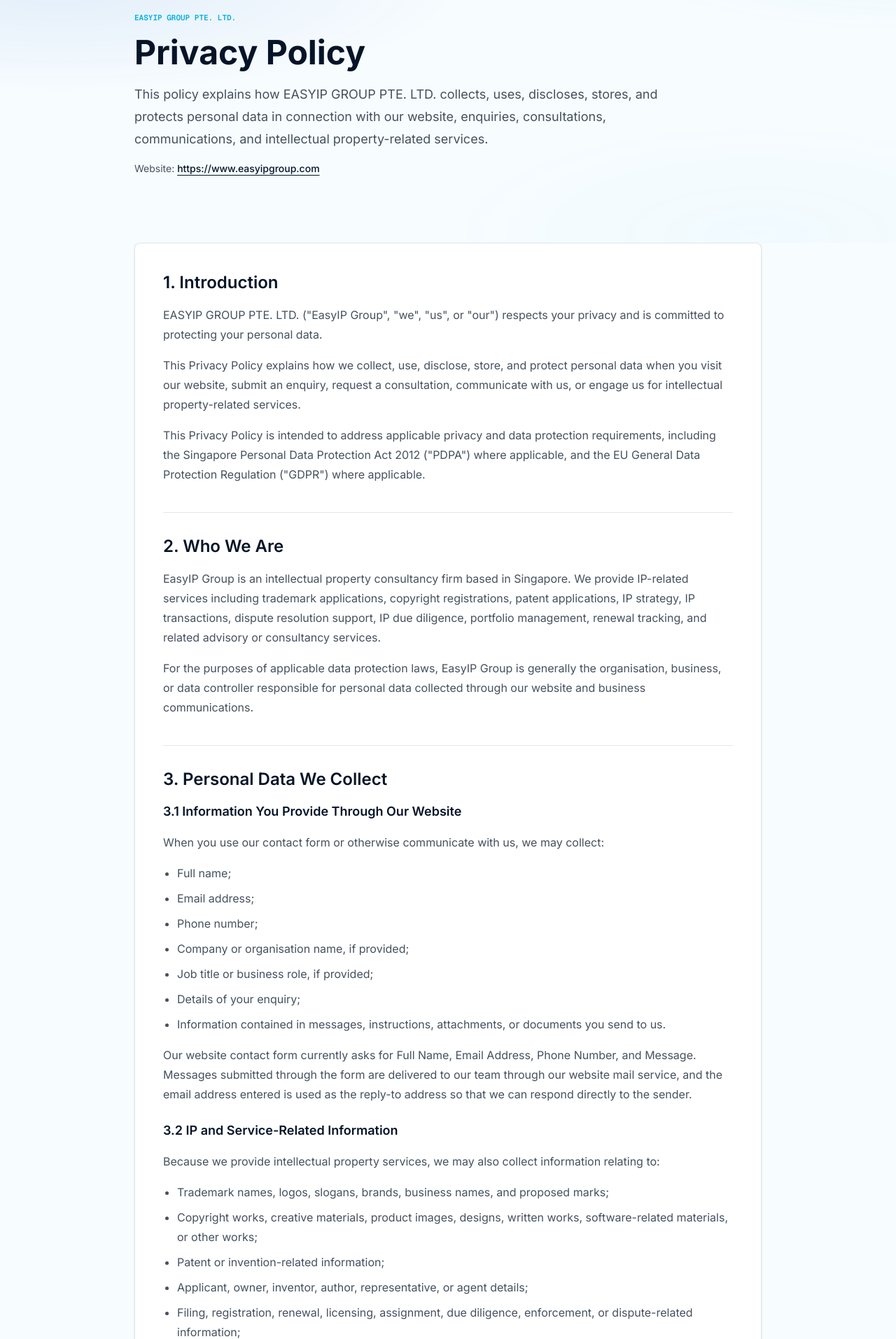
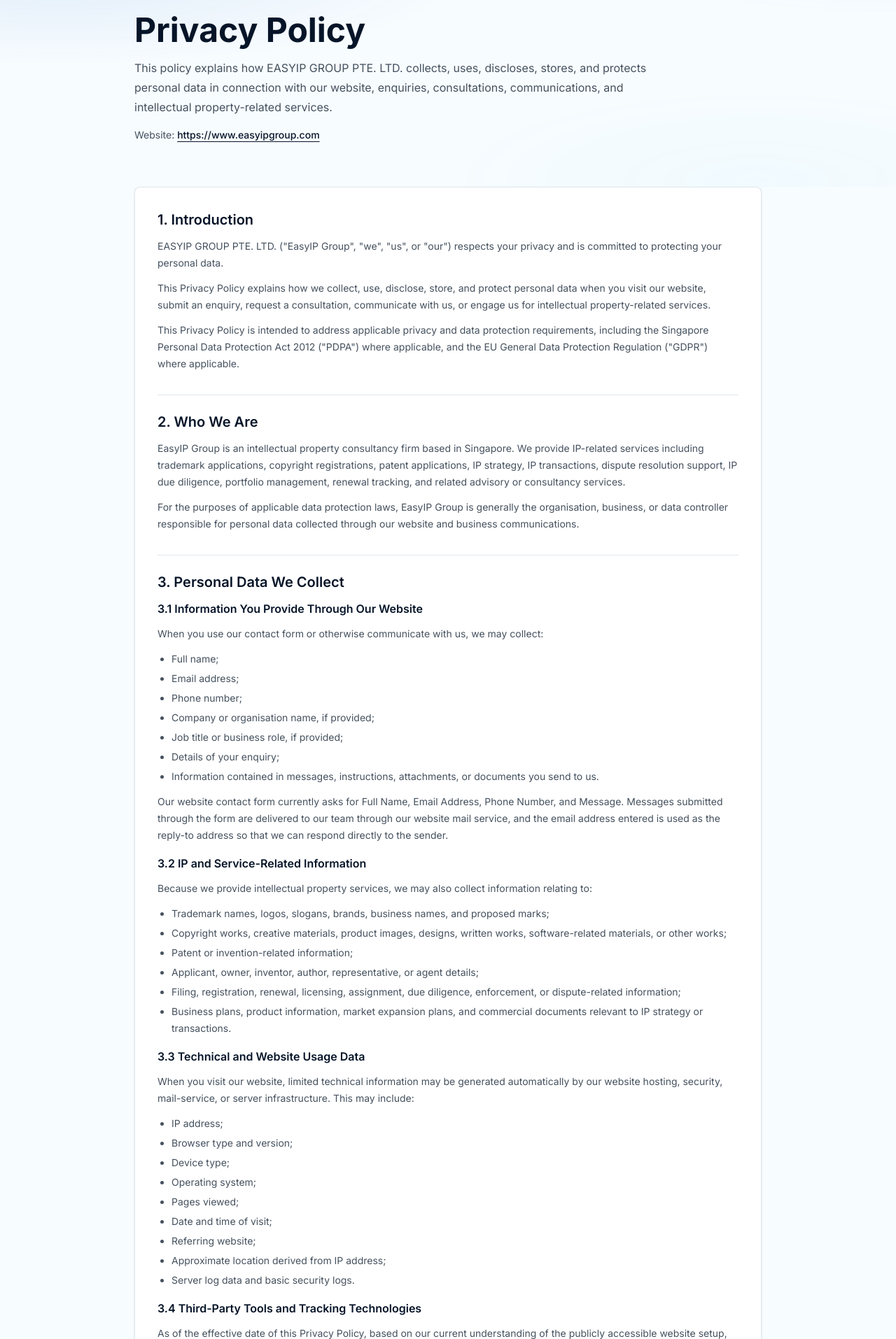
Before and after one commit to DefengSong/easyip-business-website, a Next.js app: page /privacy-policy in a window 1280 px wide. Shown: the part 166-2080 px from the top of the page at 70% size. Built offline with nearby package versions, Linux system fonts and the light colour scheme.

Commit message:
Compact privacy policy typography

```diff
--- a/app/privacy-policy/page.tsx
+++ b/app/privacy-policy/page.tsx
@@ -19,11 +19,11 @@ function PolicySection({
   children: React.ReactNode
 }) {
   return (
-    <section className="border-t border-border/70 pt-8 first:border-t-0 first:pt-0">
-      <h2 className="text-2xl font-semibold tracking-normal text-foreground">
+    <section className="border-t border-border/70 pt-6 first:border-t-0 first:pt-0">
+      <h2 className="text-xl font-semibold tracking-normal text-foreground">
         {title}
       </h2>
-      <div className="mt-4 space-y-4 text-base leading-7 text-muted-foreground">
+      <div className="mt-3 space-y-3 text-sm leading-6 text-muted-foreground">
         {children}
       </div>
     </section>
@@ -32,7 +32,7 @@ function PolicySection({
 
 function BulletList({ items }: { items: string[] }) {
   return (
-    <ul className="list-disc space-y-2 pl-5">
+    <ul className="list-disc space-y-1 pl-5">
       {items.map((item) => (
         <li key={item}>{item}</li>
       ))}
@@ -57,7 +57,7 @@ export default function PrivacyPolicyPage() {
         </div>
       </header>
 
-      <section className="relative overflow-hidden py-16 sm:py-20 lg:py-24">
+      <section className="relative overflow-hidden py-12 sm:py-14 lg:py-16">
         <div className="ai-hero-backdrop opacity-35" aria-hidden />
         <div className="container relative z-10 mx-auto px-4 sm:px-6 lg:px-8">
           <div className="mx-auto max-w-4xl">
@@ -67,7 +67,7 @@ export default function PrivacyPolicyPage() {
             <h1 className="mt-4 text-4xl font-bold tracking-normal text-foreground sm:text-5xl">
               Privacy Policy
             </h1>
-            <p className="mt-5 max-w-3xl text-lg leading-8 text-muted-foreground">
+            <p className="mt-4 max-w-3xl text-base leading-7 text-muted-foreground">
               This policy explains how EASYIP GROUP PTE. LTD. collects, uses,
               discloses, stores, and protects personal data in connection with
               our website, enquiries, consultations, communications, and
@@ -86,9 +86,9 @@ export default function PrivacyPolicyPage() {
         </div>
       </section>
 
-      <section className="pb-16 sm:pb-20 lg:pb-24">
+      <section className="pb-12 sm:pb-14 lg:pb-16">
         <div className="container mx-auto px-4 sm:px-6 lg:px-8">
-          <div className="mx-auto max-w-4xl space-y-10 rounded-md border border-border/70 bg-card/95 p-6 shadow-sm sm:p-8 lg:p-10">
+          <div className="mx-auto max-w-4xl space-y-8 rounded-md border border-border/70 bg-card/95 p-5 shadow-sm sm:p-7 lg:p-8">
             <PolicySection title="1. Introduction">
               <p>
                 EASYIP GROUP PTE. LTD. ("EasyIP Group", "we", "us", or "our")
@@ -128,7 +128,7 @@ export default function PrivacyPolicyPage() {
             </PolicySection>
 
             <PolicySection title="3. Personal Data We Collect">
-              <h3 className="text-lg font-semibold text-foreground">
+              <h3 className="text-base font-semibold text-foreground">
                 3.1 Information You Provide Through Our Website
               </h3>
               <p>
@@ -154,7 +154,7 @@ export default function PrivacyPolicyPage() {
                 address so that we can respond directly to the sender.
               </p>
 
-              <h3 className="pt-2 text-lg font-semibold text-foreground">
+              <h3 className="pt-1 text-base font-semibold text-foreground">
                 3.2 IP and Service-Related Information
               </h3>
               <p>
@@ -172,7 +172,7 @@ export default function PrivacyPolicyPage() {
                 ]}
               />
 
-              <h3 className="pt-2 text-lg font-semibold text-foreground">
+              <h3 className="pt-1 text-base font-semibold text-foreground">
                 3.3 Technical and Website Usage Data
               </h3>
               <p>
@@ -194,7 +194,7 @@ export default function PrivacyPolicyPage() {
                 ]}
               />
 
-              <h3 className="pt-2 text-lg font-semibold text-foreground">
+              <h3 className="pt-1 text-base font-semibold text-foreground">
                 3.4 Third-Party Tools and Tracking Technologies
               </h3>
               <p>
@@ -212,7 +212,7 @@ export default function PrivacyPolicyPage() {
                 technologies.
               </p>
 
-              <h3 className="pt-2 text-lg font-semibold text-foreground">
+              <h3 className="pt-1 text-base font-semibold text-foreground">
                 3.5 Information From Third Parties
               </h3>
               <p>
```
